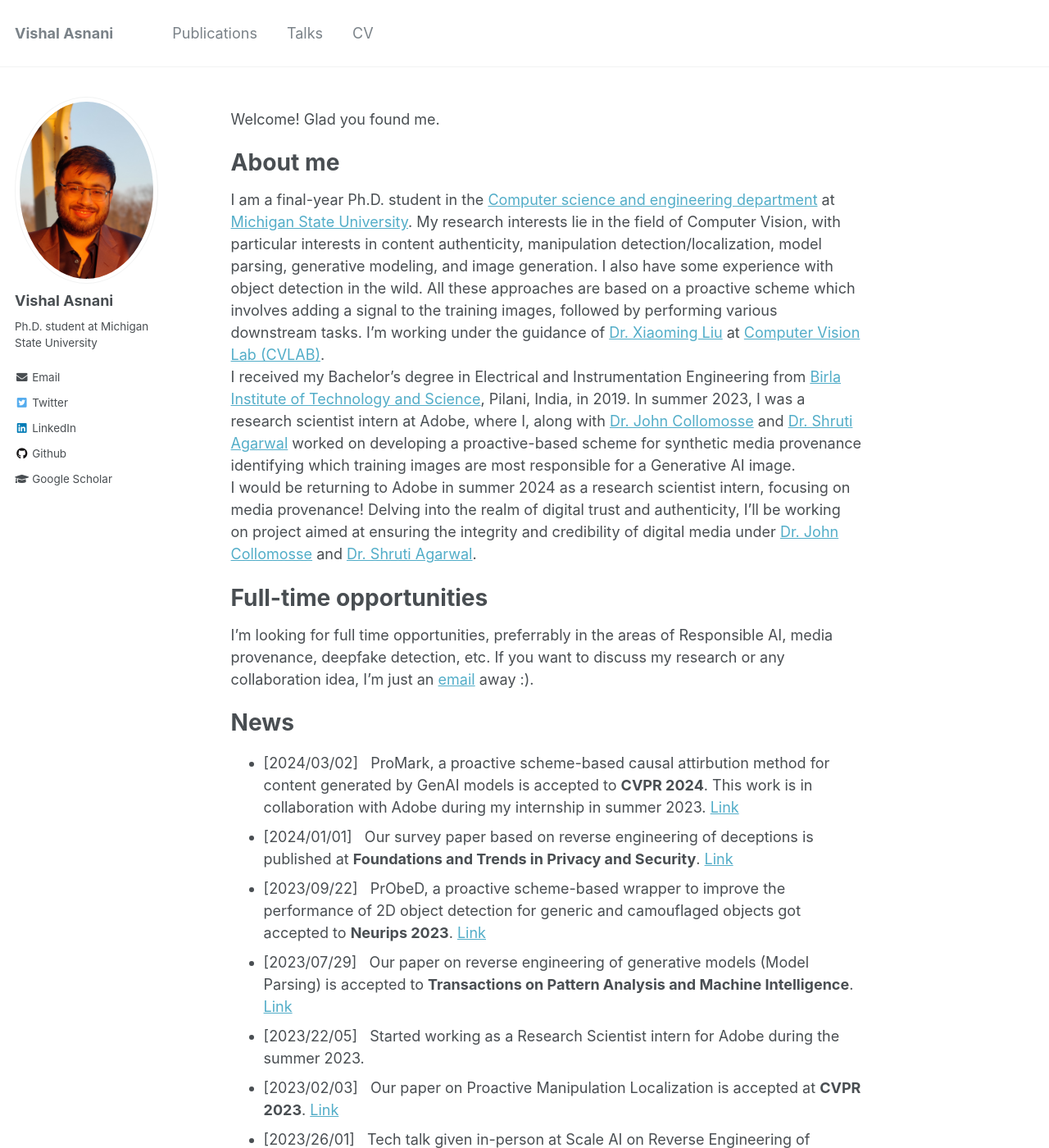
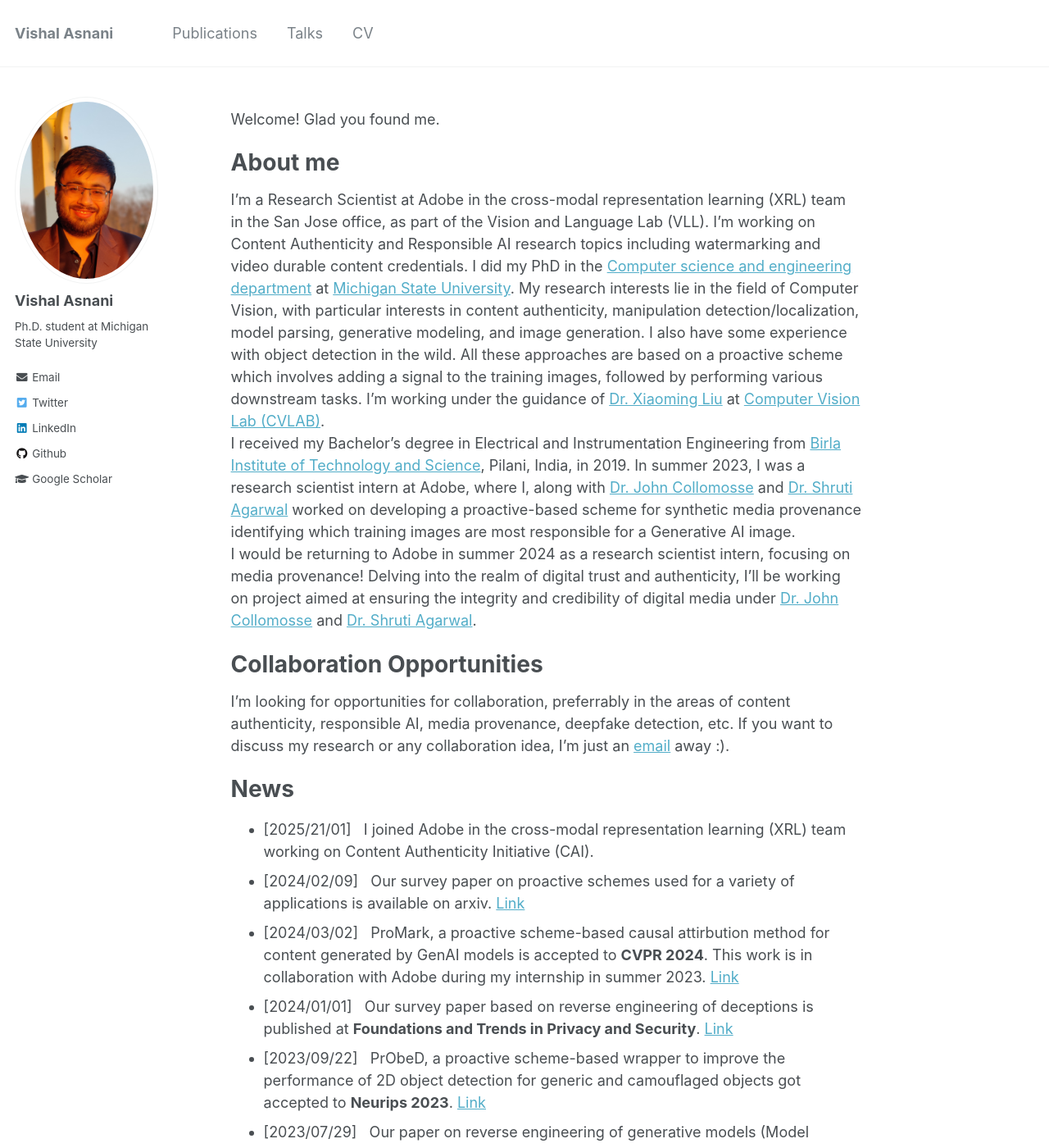
Before and after one commit to vishal3477/vishal3477.github.io, a Jekyll site: the page built from _pages/about.md, in a window 1280 px wide and 1400 px high. Shown: the whole window at 82% size. Built offline with Jekyll 4.4.1, drawn with Linux system fonts in a browser that asks for light colours.

Commit message:
Update about.md

```diff
--- a/_pages/about.md
+++ b/_pages/about.md
@@ -12,17 +12,19 @@ Welcome! Glad you found me. <br/>
 
 About me
 ======
-I am a final-year Ph.D. student in the [Computer science and engineering department](http://www.cse.msu.edu/) at [Michigan State University](https://www.msu.edu/). My research interests lie in the field of Computer Vision, with particular interests in content authenticity, manipulation detection/localization, model parsing, generative modeling, and image generation. I also have some experience with object detection in the wild. All these approaches are based on a proactive scheme which involves adding a signal to the training images, followed by performing various downstream tasks. I'm working under the guidance of [Dr. Xiaoming Liu](http://www.cse.msu.edu/~liuxm/index2.html) at [Computer Vision Lab (CVLAB)](http://cvlab.cse.msu.edu/). <br/>
+I'm a Research Scientist at Adobe in the cross-modal representation learning (XRL) team in the San Jose office, as part of the Vision and Language Lab (VLL). I'm working on Content Authenticity and Responsible AI research topics including watermarking and video durable content credentials. I did my PhD in the [Computer science and engineering department](http://www.cse.msu.edu/) at [Michigan State University](https://www.msu.edu/). My research interests lie in the field of Computer Vision, with particular interests in content authenticity, manipulation detection/localization, model parsing, generative modeling, and image generation. I also have some experience with object detection in the wild. All these approaches are based on a proactive scheme which involves adding a signal to the training images, followed by performing various downstream tasks. I'm working under the guidance of [Dr. Xiaoming Liu](http://www.cse.msu.edu/~liuxm/index2.html) at [Computer Vision Lab (CVLAB)](http://cvlab.cse.msu.edu/). <br/>
 I received my Bachelor’s degree in Electrical and Instrumentation Engineering from [Birla Institute of Technology and Science](https://www.bits-pilani.ac.in/), Pilani, India, in 2019. In summer 2023, I was a research scientist intern at Adobe, where I, along with [Dr. John Collomosse](https://research.adobe.com/person/john-collomosse/) and [Dr. Shruti Agarwal](https://agarwalshruti15.github.io/) worked on developing a proactive-based scheme for synthetic media provenance identifying which training images are most responsible for a Generative AI image. <br/>
 I would be returning to Adobe in summer 2024 as a research scientist intern, focusing on media provenance! Delving into the realm of digital trust and authenticity, I'll be working on project aimed at ensuring the integrity and credibility of digital media under [Dr. John Collomosse](https://research.adobe.com/person/john-collomosse/) and [Dr. Shruti Agarwal](https://agarwalshruti15.github.io/).
 
-Full-time opportunities
+Collaboration Opportunities
 ======
-I'm looking for full time opportunities, preferrably in the areas of Responsible AI, media provenance, deepfake detection, etc. If you want to discuss my research or any collaboration idea, I'm just an [email](mailto:asnanivi@msu.edu) away :).
+I'm looking for opportunities for collaboration, preferrably in the areas of content authenticity, responsible AI, media provenance, deepfake detection, etc. If you want to discuss my research or any collaboration idea, I'm just an [email](mailto:asnanivi@msu.edu) away :).
 
 News
 ======
 
+* [2025/21/01] &nbsp; I joined Adobe in the cross-modal representation learning (XRL) team working on Content Authenticity Initiative (CAI).
+* [2024/02/09] &nbsp; Our survey paper on proactive schemes used for a variety of applications is available on arxiv. [Link](https://vishal3477.github.io/publication/paper7)
 * [2024/03/02] &nbsp; ProMark, a proactive scheme-based causal attirbution method for content generated by GenAI models is accepted to **CVPR 2024**. This work is in collaboration with Adobe during my internship in summer 2023. [Link](https://vishal3477.github.io/publication/paper6)
 * [2024/01/01] &nbsp; Our survey paper based on reverse engineering of deceptions is published at **Foundations and Trends in Privacy and Security**. [Link](https://vishal3477.github.io/publication/paper7)
 * [2023/09/22] &nbsp; PrObeD, a proactive scheme-based wrapper to improve the performance of 2D object detection for generic and camouflaged objects got accepted to **Neurips 2023**. [Link](https://vishal3477.github.io/publication/paper5)
```
